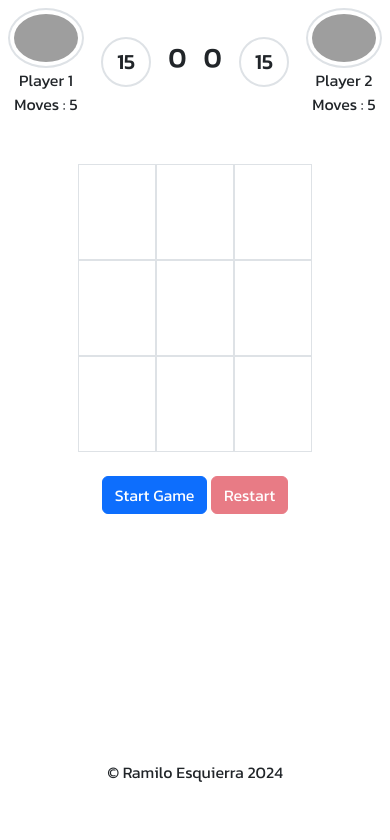
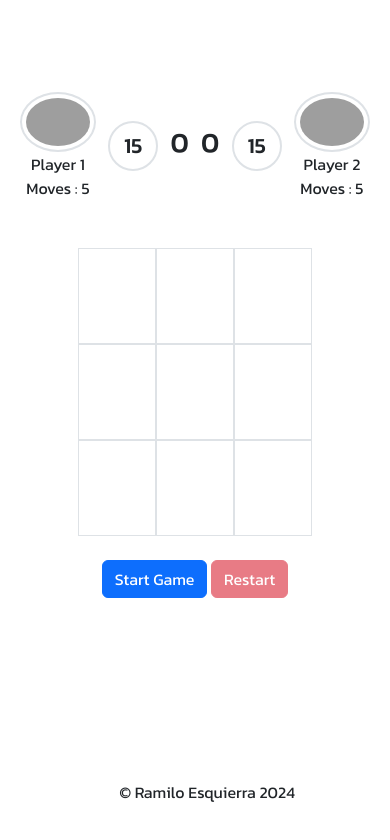
Before and after one commit to miloymiloy/TicTacToe, a plain HTML site: page index.html in a window 390 px wide. Drawn offline with nearby package versions, Linux system fonts and the light colour scheme; grey boxes are pictures that could not be loaded.

Commit message:
Media Update

```diff
--- a/index.html
+++ b/index.html
@@ -16,7 +16,7 @@
     <title>TicTacToe</title>
   </head>
   <body>
-    <div class="container-fluid p-0">
+    <div class="container-fluid">
         <main class="row m-0  d-flex justify-content-center ">
             <section class="col-lg-8 col-md-12 users-section d-flex justify-content-between p-2">
                 <div class="user-profile d-flex justify-content-center align-items-center flex-column   ">
--- a/style.css
+++ b/style.css
@@ -48,6 +48,10 @@
     }
     footer{
         position: absolute;
-        bottom: 20px;
+        bottom: 0;
     }
+    .container-fluid{
+        padding-top: 10vh;
+    }
+
   }
```
